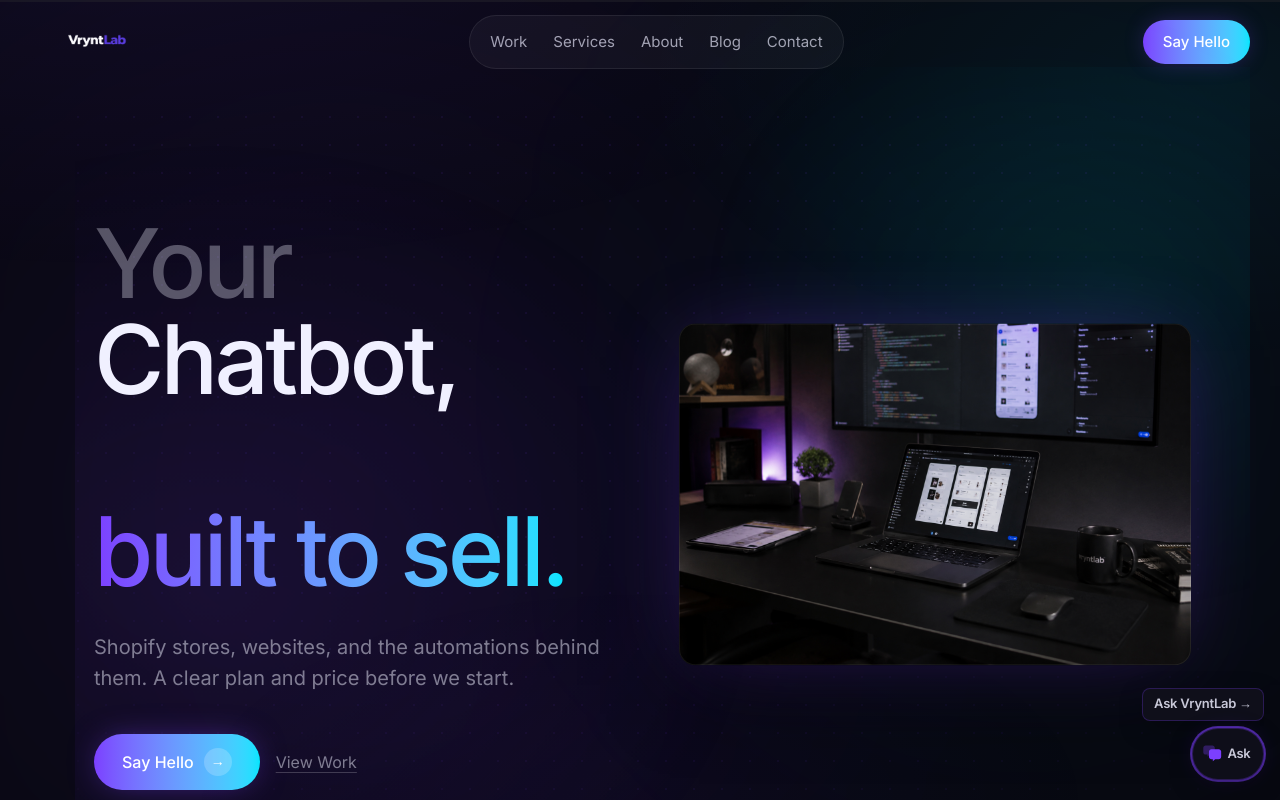
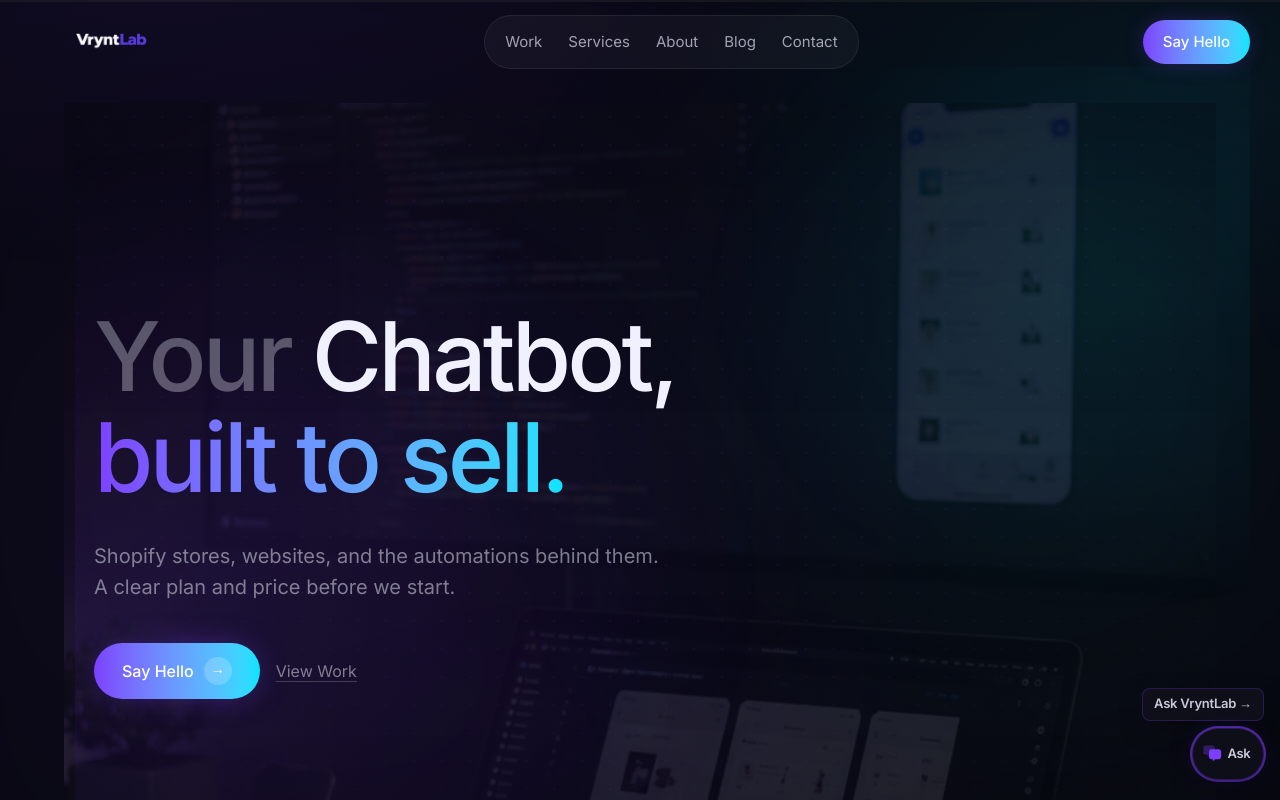
Before and after one commit to syedhamzahabib2026-source/vryntlab-web, a Next.js app: page / in a window 1280 px wide. Shown: the top 800 px of the page. Built offline with nearby package versions, Linux system fonts and the light colour scheme.

Commit message:
polish: hero bg image, h1 line-height, scroll fade, bigger logos

```diff
--- a/src/components/home/Hero.tsx
+++ b/src/components/home/Hero.tsx
@@ -35,25 +35,16 @@
   const reduceMotion = useReducedMotion() ?? false;
   const [wordIndex, setWordIndex] = useState(0);
   const heroRef = useRef<HTMLElement>(null);
-  const ctaRef = useRef<HTMLDivElement>(null);
 
-  // Section-scoped scroll progress — drives the fade-out effect
   const { scrollYProgress } = useScroll({
     target: heroRef,
     offset: ["start start", "end end"],
   });
 
-  // CTA image breathing scale as it enters viewport
-  const { scrollYProgress: ctaScrollY } = useScroll({
-    target: ctaRef,
-    offset: ["start end", "end start"],
-  });
-  const ctaImgScale = useTransform(ctaScrollY, [0, 0.5], [0.94, 1.02]);
-
-  // Hero content fades, lifts, and scales out as user scrolls into the next section
-  const heroOpacity = useTransform(scrollYProgress, [0.4, 0.8], [1, 0]);
-  const heroY      = useTransform(scrollYProgress, [0.4, 0.8], [0, -60]);
-  const heroScale  = useTransform(scrollYProgress, [0.4, 0.8], [1, 0.97]);
+  // Content fades, lifts, scales out as user scrolls past the hero
+  const heroOpacity = useTransform(scrollYProgress, [0.3, 0.7], [1, 0]);
+  const heroY       = useTransform(scrollYProgress, [0.3, 0.7], [0, -60]);
+  const heroScale   = useTransform(scrollYProgress, [0.3, 0.7], [1, 0.97]);
 
   useEffect(() => {
     if (reduceMotion) return;
@@ -70,7 +61,28 @@
       className="relative w-full"
       aria-labelledby="hero-heading"
     >
-      {/* Backgrounds — fill the full section height (180vh on desktop) */}
+      {/* ── Backgrounds (rendered in DOM order: earliest = furthest back) ── */}
+
+      {/* 1. CTA workspace photo — full-bleed at low opacity, sits behind everything */}
+      <div aria-hidden className="pointer-events-none absolute inset-0 overflow-hidden">
+        <Image
+          src="/images/cta.png"
+          alt=""
+          fill
+          className="object-cover opacity-[0.20]"
+          priority
+        />
+        {/* Gradient overlay: lighter at top (text area) → dark at bottom */}
+        <div
+          className="absolute inset-0"
+          style={{
+            background:
+              "linear-gradient(to bottom, rgba(8,8,16,0.50) 0%, rgba(8,8,16,0.30) 35%, rgba(8,8,16,0.65) 75%, rgba(8,8,16,0.97) 100%)",
+          }}
+        />
+      </div>
+
+      {/* 2. Dot grid + animated mesh — on top of the photo */}
       <div aria-hidden className="hero-dot-grid pointer-events-none absolute inset-0" />
       <div aria-hidden className="hero-gradient-mesh pointer-events-none absolute inset-0" />
       <div
@@ -84,39 +96,36 @@
         style={{ background: "rgba(0,229,255,0.05)" }}
       />
 
-      {/*
-        Scroll runway: on desktop this div is 180vh tall, giving the sticky panel
-        room to pin while the user scrolls through it.
-        On mobile it collapses to auto (no sticky, normal flow).
-      */}
+      {/* ── Scroll runway ─────────────────────────────────────────────────── */}
       <div className="lg:h-[180vh]">
         {/* Sticky panel: pins at viewport top on desktop */}
         <div className="flex items-center py-16 pt-[140px] lg:sticky lg:top-0 lg:h-screen lg:py-0">
-          {/* Content wrapper — fades/lifts out as scroll progresses on desktop */}
+          {/* Content — fades/lifts out on desktop as scroll progresses */}
           <motion.div
             className="relative mx-auto w-full max-w-[1290px] px-4 sm:px-8 lg:px-[30px]"
             style={!reduceMotion ? { opacity: heroOpacity, y: heroY, scale: heroScale } : undefined}
           >
-            {/* Two-column on desktop: text left, CTA image right */}
-            <div className="flex flex-col items-start gap-12 lg:flex-row lg:items-center lg:gap-16">
-
-              {/* Left: stagger text entrance */}
             <motion.div
-                className="flex-1"
               initial="hidden"
               whileInView="show"
               viewport={{ once: true, amount: 0.25 }}
               variants={parentVariant}
             >
+              {/*
+                H1: two lines, no <br> — first line wrapped in block span so
+                spacing is determined purely by line-height (1.05), no extra gap.
+                Invisible placeholder gets whitespace-nowrap to lock the container
+                width to one line and prevent phantom height artifacts.
+              */}
               <motion.h1
                 id="hero-heading"
                 variants={childVariant}
-                  className="text-[3rem] font-medium leading-[1] tracking-[-0.04em] text-[#F0F0FF] sm:text-[4.5rem] lg:text-[6rem]"
+                className="text-[3rem] font-medium leading-[1.05] tracking-[-0.04em] text-[#F0F0FF] sm:text-[4.5rem] lg:text-[6rem]"
               >
+                <span className="block">
                   <span className="text-[#C8C8D8]/40">Your </span>
-
                   <span className="relative inline-block">
-                    <span className="invisible select-none" aria-hidden>
+                    <span className="invisible select-none whitespace-nowrap" aria-hidden>
                       {CYCLING_WORDS[0]},
                     </span>
                     <AnimatePresence mode="wait">
@@ -133,8 +142,7 @@
                       </motion.span>
                     </AnimatePresence>
                   </span>
-
-                  <br />
+                </span>
                 <span className="bg-gradient-to-r from-[#7C3FFF] to-[#00E5FF] bg-clip-text text-transparent">
                   built to sell.
                 </span>
@@ -173,39 +181,6 @@
                 </Link>
               </motion.div>
             </motion.div>
-
-              {/* Right: CTA image — desktop only, scroll-linked scale + gentle float */}
-              <motion.div
-                ref={ctaRef}
-                className="hidden lg:block lg:w-[46%] lg:shrink-0"
-                initial={{ opacity: 0, y: 24 }}
-                whileInView={{ opacity: 1, y: 0 }}
-                viewport={{ once: true, amount: 0.2 }}
-                transition={{ duration: 0.8, ease, delay: 0.25 }}
-                style={{ scale: ctaImgScale }}
-              >
-                <motion.div
-                  animate={reduceMotion ? undefined : { y: [0, -10, 0] }}
-                  transition={{ duration: 5, repeat: Infinity, ease: "easeInOut" }}
-                  className="relative"
-                >
-                  <Image
-                    src="/images/cta.png"
-                    alt="VryntLab workspace — custom websites, Shopify stores, and automations"
-                    width={640}
-                    height={480}
-                    className="w-full rounded-2xl shadow-[0_0_80px_-20px_rgba(124,63,255,0.4),0_40px_80px_-20px_rgba(0,0,0,0.7)]"
-                    priority
-                  />
-                  {/* Subtle inner ring */}
-                  <div
-                    aria-hidden
-                    className="pointer-events-none absolute inset-0 rounded-2xl ring-1 ring-inset ring-white/[0.07]"
-                  />
-                </motion.div>
-              </motion.div>
-
-            </div>
           </motion.div>
         </div>
       </div>
--- a/src/components/layout/SiteFooter.tsx
+++ b/src/components/layout/SiteFooter.tsx
@@ -80,7 +80,7 @@
                 alt={siteBrandName}
                 width={200}
                 height={80}
-                className="h-auto w-[120px] object-contain"
+                className="h-auto w-[145px] object-contain"
               />
             </Link>
           </motion.div>
--- a/src/components/layout/SiteHeader.tsx
+++ b/src/components/layout/SiteHeader.tsx
@@ -75,7 +75,7 @@
               alt={siteBrandName}
               width={200}
               height={80}
-              className="h-auto w-[130px] object-contain sm:w-[140px]"
+              className="h-auto w-[155px] object-contain sm:w-[170px]"
               loading="eager"
               priority
             />
```
Also changed, not shown: 1 other file (tests, documents, lock files or other folders). Lines whose indentation alone changed are shown as unchanged.
